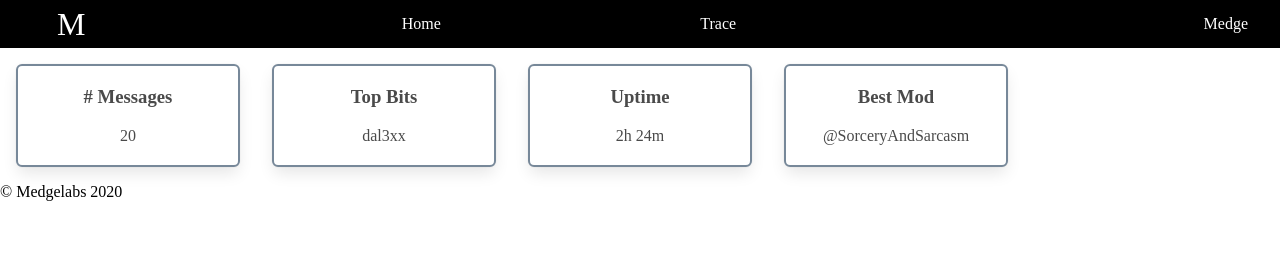
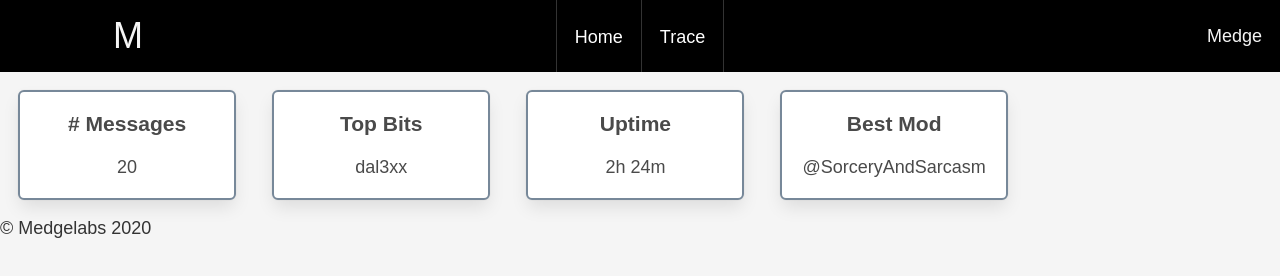
Before and after one commit to medgelabs/stream-bot, a plain HTML site: page admin/index.html in a window 1280 px wide. Drawn offline with Linux system fonts and the light colour scheme.

Commit message:
Fix nav styling. Soften bg color

```diff
--- a/admin/index.html
+++ b/admin/index.html
@@ -15,62 +15,92 @@
         margin: 0;
       }
 
-      .centered {
-        display: grid;
-        align-items: center;
+      html {
+        font-family: sans-serif;
+        -webkit-text-size-adjust: 100%;
+        -ms-text-size-adjust: 100%;
       }
 
-      nav {
+      body {
+        font-family: sans-serif;
+        font-size: 18px;
+        background-color: #f5f5f5;
+        color: #333;
+      }
+
+      header {
         display: grid;
-        grid-template-columns: 0.5fr 3fr 1fr;
+        grid-template-columns: 1fr 3fr 1fr;
         grid-gap: 0px 0px;
         grid-template-areas: "logo nav user";
-
+        align-items: center;
         width: 100%;
-        height: 3em;
+        height: 4em;
         background-color: #000;
-        color: #fff;
+        color: #f5f5f5;
       }
 
-      nav .logo {
+      header .logo {
         grid-area: logo;
         text-align: center;
         font-size: 2em;
       }
 
-      nav ul {
+      nav {
         grid-area: nav;
         display: flex;
-        justify-content: space-evenly;
+        justify-content: center;
         align-items: center;
+        height: 100%;
+      }
+
+      nav ul {
+        display: flex;
+        justify-content: center;
+        align-items: center;
+        text-align: center;
         height: 100%;
       }
 
       nav ul li {
         list-style-type: none;
+        border-left: 1px solid #333;
+        padding: 0 1em;
+        height: 100%;
+        padding-top: 1.5em;
       }
 
-      nav ul li a {
+      nav ul li:last-child {
+        border-right: 1px solid #333;
+      }
+
+      nav a {
         color: #fff;
         text-decoration: none;
       }
 
-      nav ul li a:hover {
+      nav a:hover {
         font-weight: bolder;
       }
 
-      nav .user {
-        padding-right: 2em;
+      header .user {
+        padding-right: 1em;
         grid-area: user;
         text-align: right;
       }
 
       .metrics-cards {
         display: grid;
-        grid-template-columns: repeat(5, 1fr);
+        grid-template-columns: repeat(1, 1fr);
         grid-gap: 2em;
         border-radius: 2rem;
         margin: 1em;
+      }
+
+      @media screen and (min-width: 768px) {
+        .metrics-cards {
+          grid-template-columns: repeat(5, 1fr);
+        }
       }
 
       .card {
@@ -92,16 +122,19 @@
   </head>
   <body>
 
-    <nav>
-      <div class="centered logo">M</div>
+    <header>
+      <div class="logo">M</div>
 
-      <ul>
-        <li><a href="#">Home</a></li>
-        <li><a href="#">Trace</a></li>
-      </ul>
+      <nav>
+        <ul>
+          <li><a href="#">Home</a></li>
+          <li><a href="#">Trace</a></li>
+        </ul>
+      </nav>
 
-      <div class="centered user">Medge</div>
-    </nav>
+      <div class="user">Medge</div>
+    </header>
+
 
     <main>
       <section class="metrics-cards">
```
